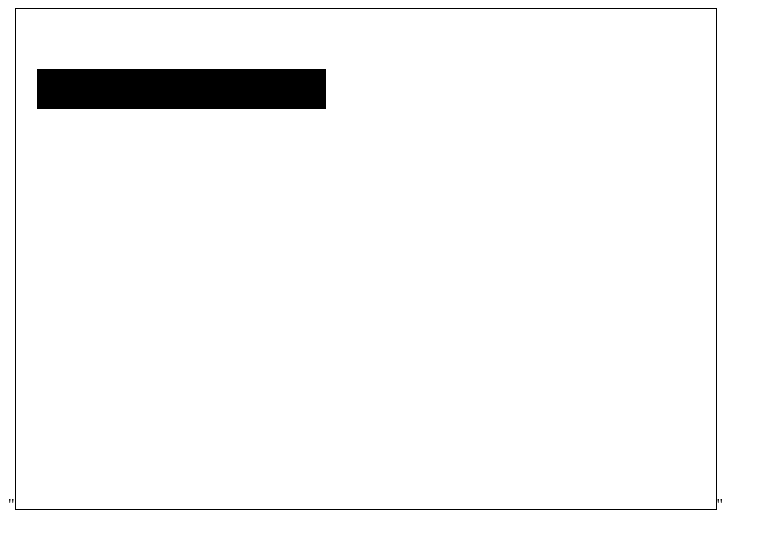
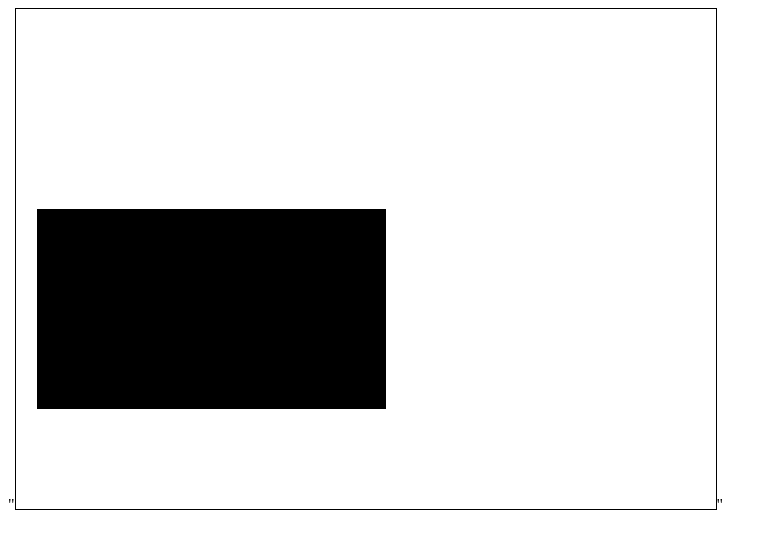
Before and after one commit to lexi0987654321/dreamcatcher1-, a plain HTML site: page index.html in a window 1280 px wide. Shown: the whole page, without its empty margins (0-776 px from the left). Drawn offline with Linux system fonts and the light colour scheme.

Commit message:
Update index.html

```diff
--- a/index.html
+++ b/index.html
@@ -8,7 +8,7 @@ var x = 20;
 setInterval(variable, 20);
 function variable(){
  x++;
-  ctx.fillRect(x,60,40,40);
+  ctx.fillRect(x,200,100,200);
 }
 
 </script>
```
